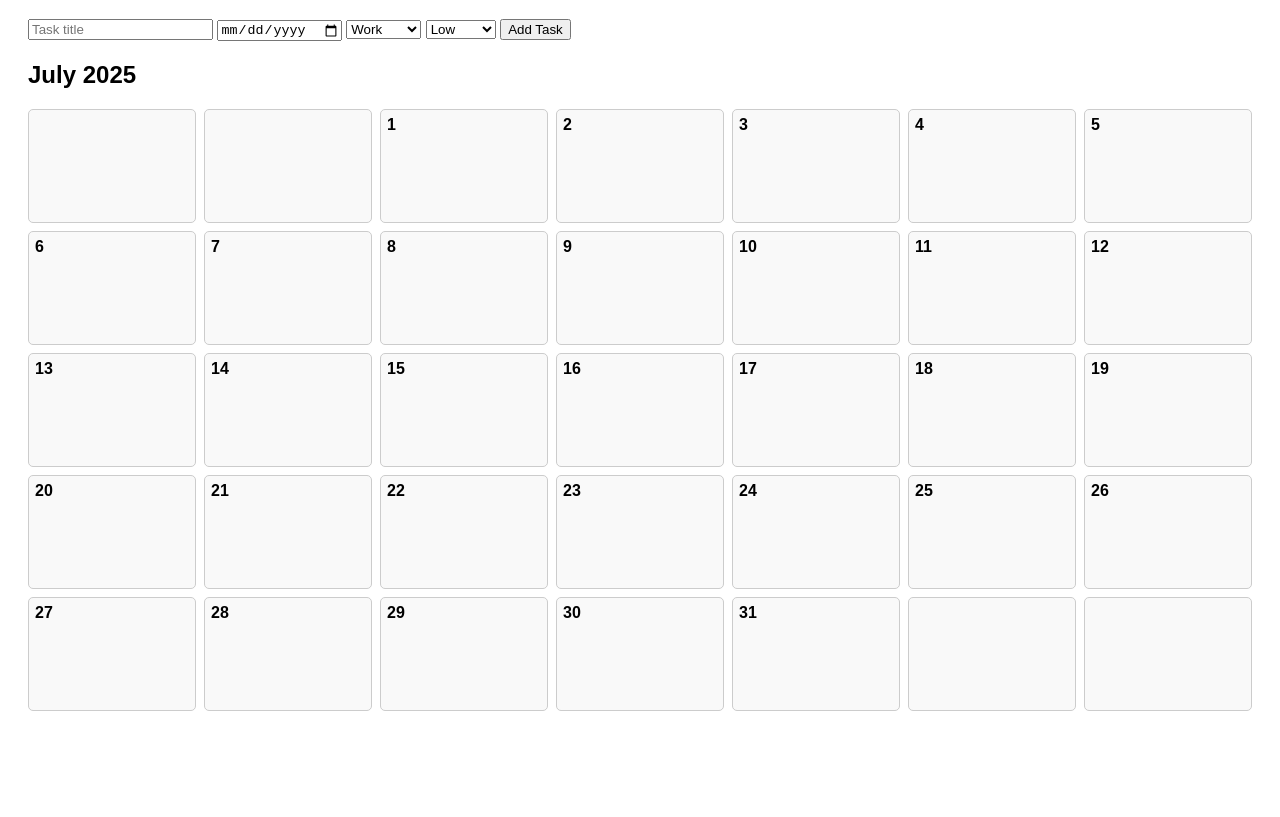
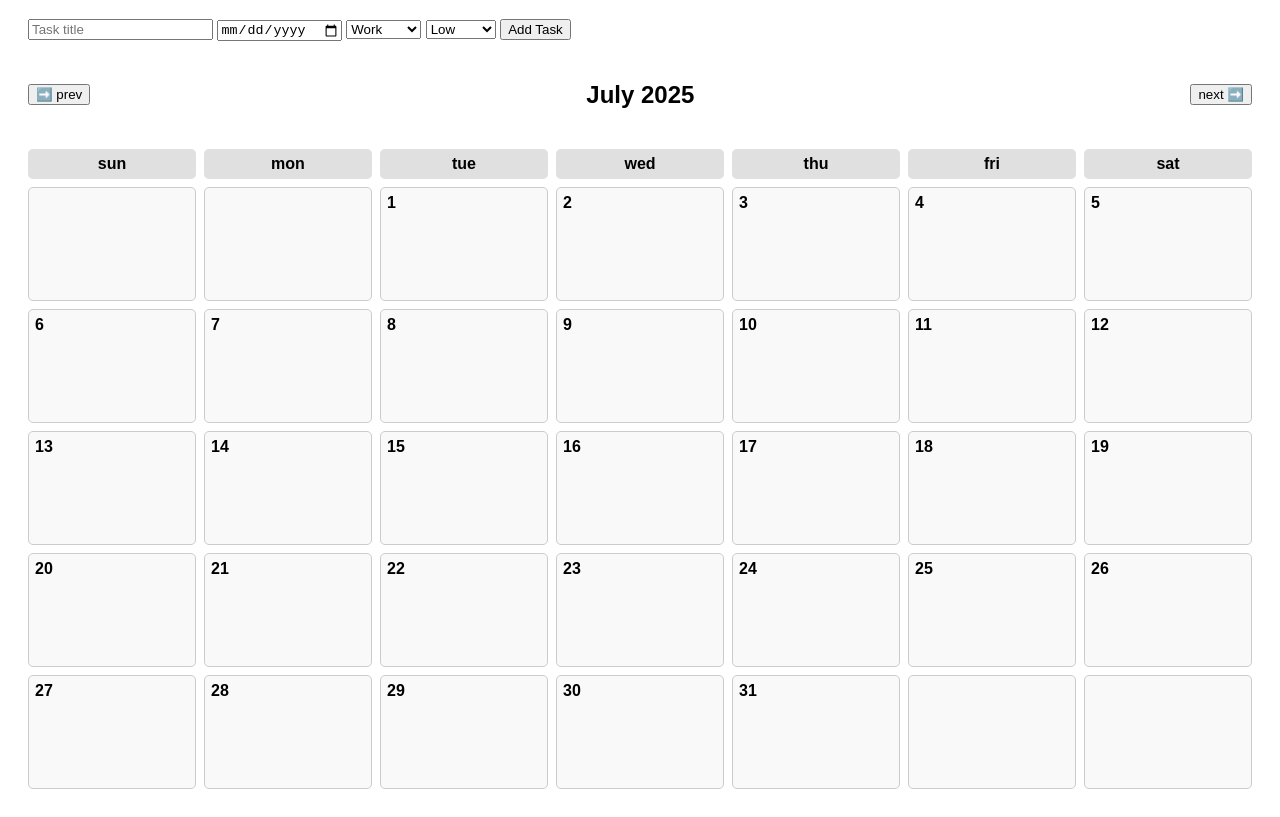
Before and after one commit to smeetanagannavar/calender-based-goal-tracker, a website built with Vite: page calender-based-goal-tracker/index.html in a window 1280 px wide. Shown: the part 89-906 px from the top of the page. Before the commit the page ends 828 px from the top, so only its background shows below. Built offline with nearby package versions, Linux system fonts and the light colour scheme.

Commit message:
added button for navigation prev and next

```diff
--- a/calender-based-goal-tracker/index.html
+++ b/calender-based-goal-tracker/index.html
@@ -57,6 +57,13 @@
     .calendar-cell h4 {
       margin: 0 0 5px 0;
     }
+    .calendar-controls {
+      display: flex;
+      justify-content: space-between;
+      align-items: center;
+      margin-top: 20px;
+    }
+
 
         </style>
       </head>
@@ -84,7 +91,11 @@
             <button type="submit">Add Task</button>
         </form>
 
+        <div class="calendar-controls">
+          <button id="prev-month">➡️ prev</button>
         <h2 id="month-year"></h2>
+        <button id="next-month">next ➡️</button>
+        </div>
         <div id="calendar" class="calendar-grid">
 
         <div class="day-header">sun</div>
--- a/calender-based-goal-tracker/src/main.js
+++ b/calender-based-goal-tracker/src/main.js
@@ -24,6 +24,7 @@ form.addEventListener('submit', (e) => {
 });
 
 let currentDate = new Date();
+currentDate.setDate(1);
 
   const monthNames = [
     "January", "February", "March", "April", "May", "June",
@@ -41,9 +42,9 @@ let currentDate = new Date();
   while(calendarContainer.children.length>7) {
   calendarContainer.removeChild(calendarContainer.lastChild);
  }
-  const today = new Date();
-  const year = today.getFullYear();
-  const month = today.getMonth();
+  //const today = new Date();
+  const year = date.getFullYear();
+  const month = date.getMonth();
 
   monthYearHeading.textContent = `${monthNames[month]} ${year}`;
 
@@ -54,6 +55,14 @@ let currentDate = new Date();
 
 //calendarContainer.appendChild(cell);
 
+
+const days = ["sun", "mon", "tue", "wed", "thu", "fri", "sat"];
+for(let day of days){
+  const header = document.createElement('div');
+  header.classList.add('day-header');
+  header.textContent = day;
+  calendarContainer.appendChild(header);
+}
   // fill initial empty cells (if month doesn't start on Sunday)
   for(let i=0; i<startDay; i++){
     const emptyCell = document.createElement('div');
@@ -85,7 +94,7 @@ let currentDate = new Date();
       cell.style.backgroundColor = '';
       const taskId = e.dataTransfer.getData('text/plain');
       taskList.updateTaskDate(taskId, datestr);
-      renderCalendar(taskList); // re-render to show updated tasks
+      renderCalendar(taskList,currentDate); // re-render to show updated tasks
     });
 
 
@@ -117,5 +126,15 @@ let currentDate = new Date();
 }
  }
 
+ document.getElementById("prev-month").addEventListener("click", () => {
+  currentDate.setMonth(currentDate.getMonth()-1);
+  renderCalendar(taskList, currentDate);
+ });
+
+ document.getElementById("next-month").addEventListener("click",() => {
+  currentDate.setMonth(currentDate.getMonth()+1);
+  renderCalendar(taskList, currentDate);
+ });
+
  // render omce on page load
  renderCalendar(taskList);
```
